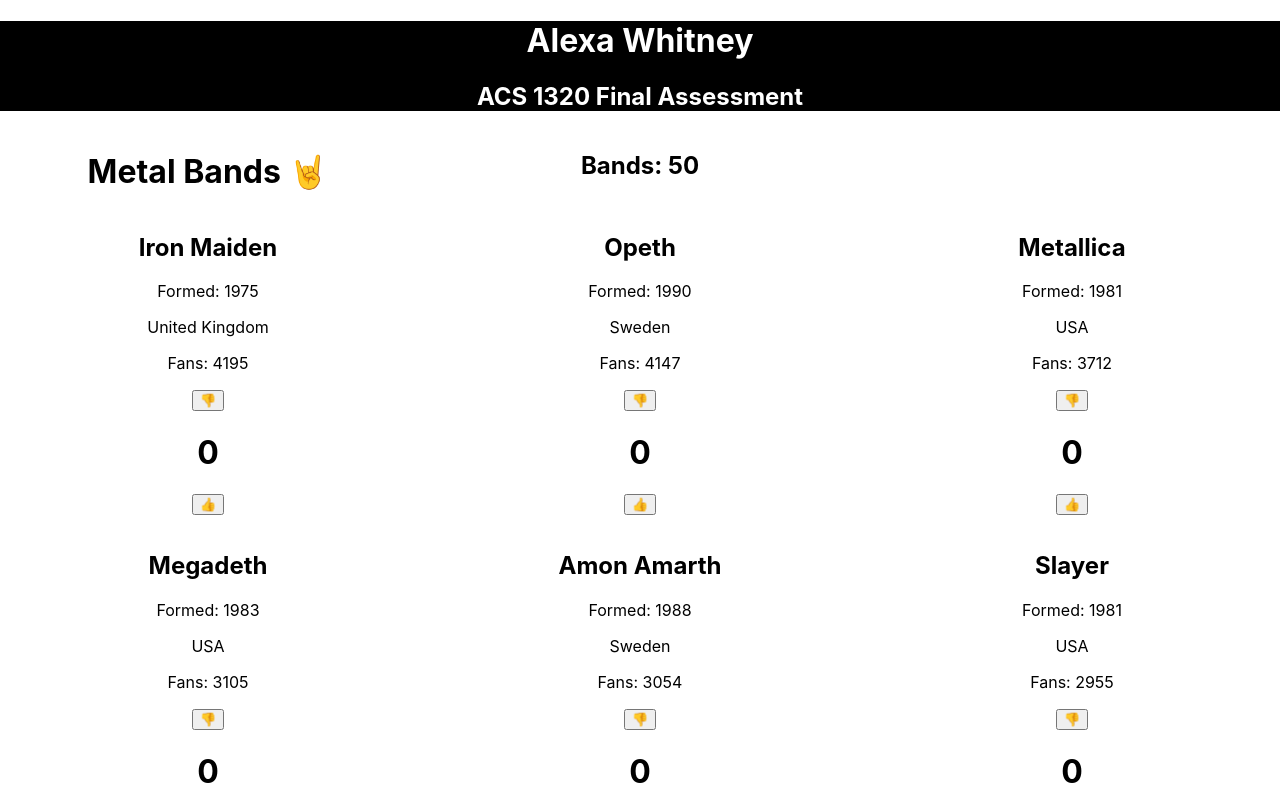
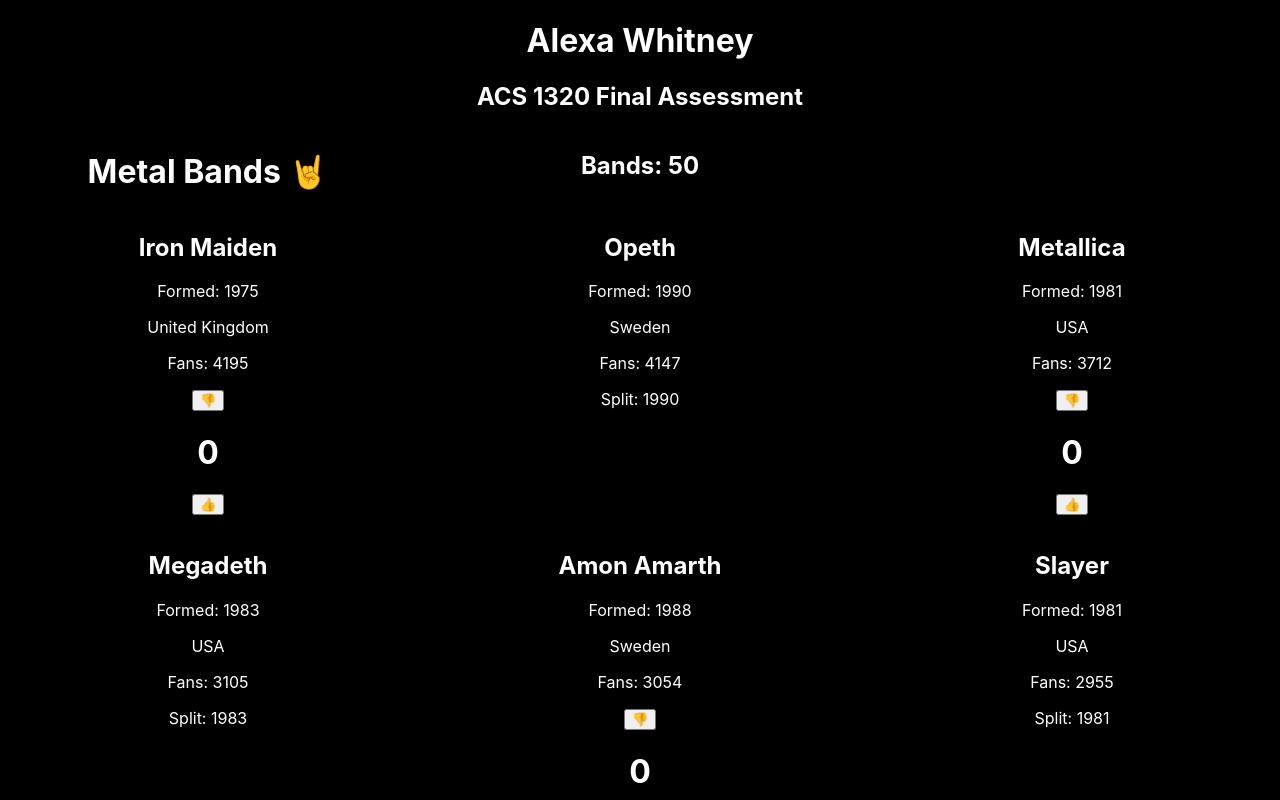
Before and after one commit to alexa-whitney/ACS1320-Bands-Final-Assessment, a React (Create React App) app: page / in a window 1280 px wide. Shown: the top 800 px of the page. Built offline with nearby package versions, Linux system fonts and the light colour scheme.

Commit message:
completed 10 - conditional rendering

```diff
--- a/src/components/Band/Band.js
+++ b/src/components/Band/Band.js
@@ -3,15 +3,15 @@
 import Like from '../Like/Like';
 
 function Band(props) {
-    const { band_name, formed, origin, fans} = props.band;
+    const { band_name, formed, origin, fans, split} = props.band;
     return (
         <div className="band">
             <h2>{band_name}</h2>
             <p>Formed: {formed}</p>
             <p>{origin}</p>
             <p>Fans: {fans}</p>
-            <Like />
-      </div>
+            {split === '-' ? <Like /> : <p>Split: {split}</p>}
+        </div>
     )
 }
 
--- a/src/index.css
+++ b/src/index.css
@@ -1,4 +1,6 @@
 body {
+  background-color: black;
+  color: white;
   margin: 0;
   font-family: -apple-system, BlinkMacSystemFont, 'Segoe UI', 'Roboto', 'Oxygen',
     'Ubuntu', 'Cantarell', 'Fira Sans', 'Droid Sans', 'Helvetica Neue',
```
